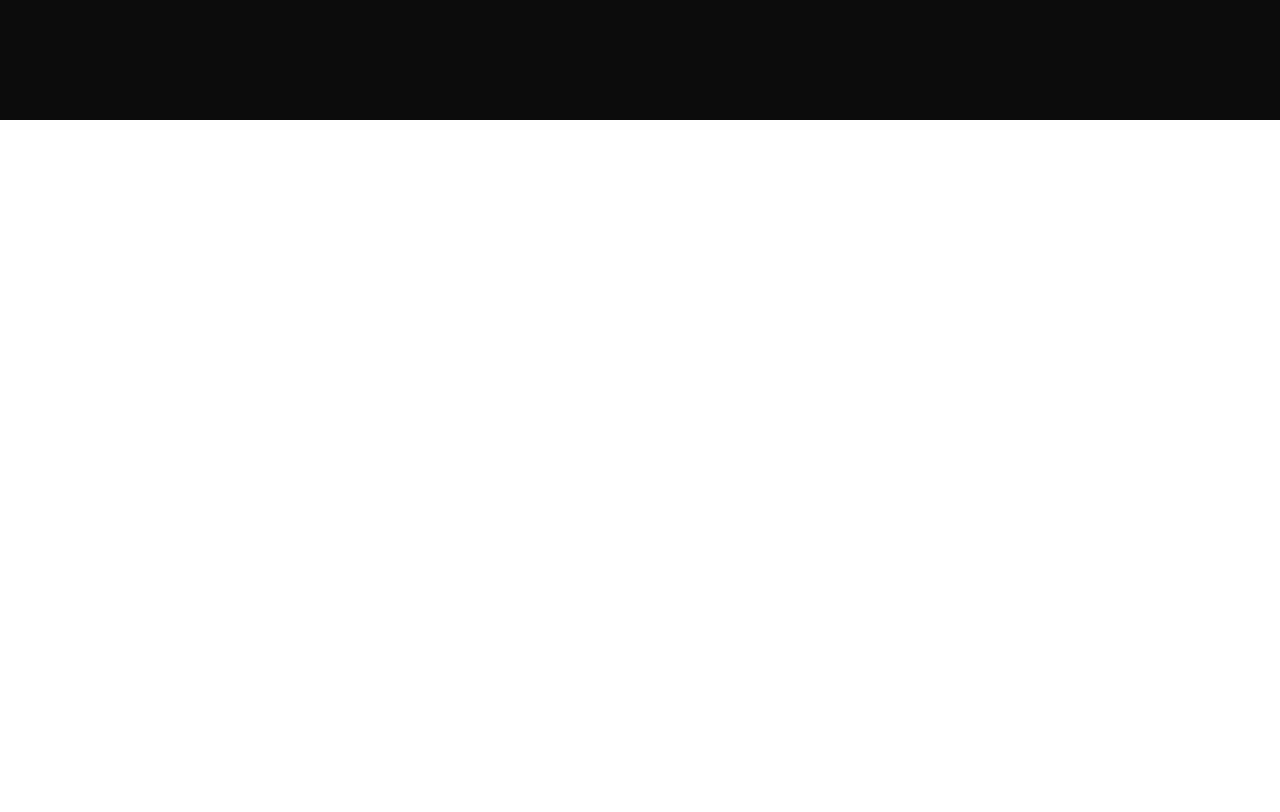
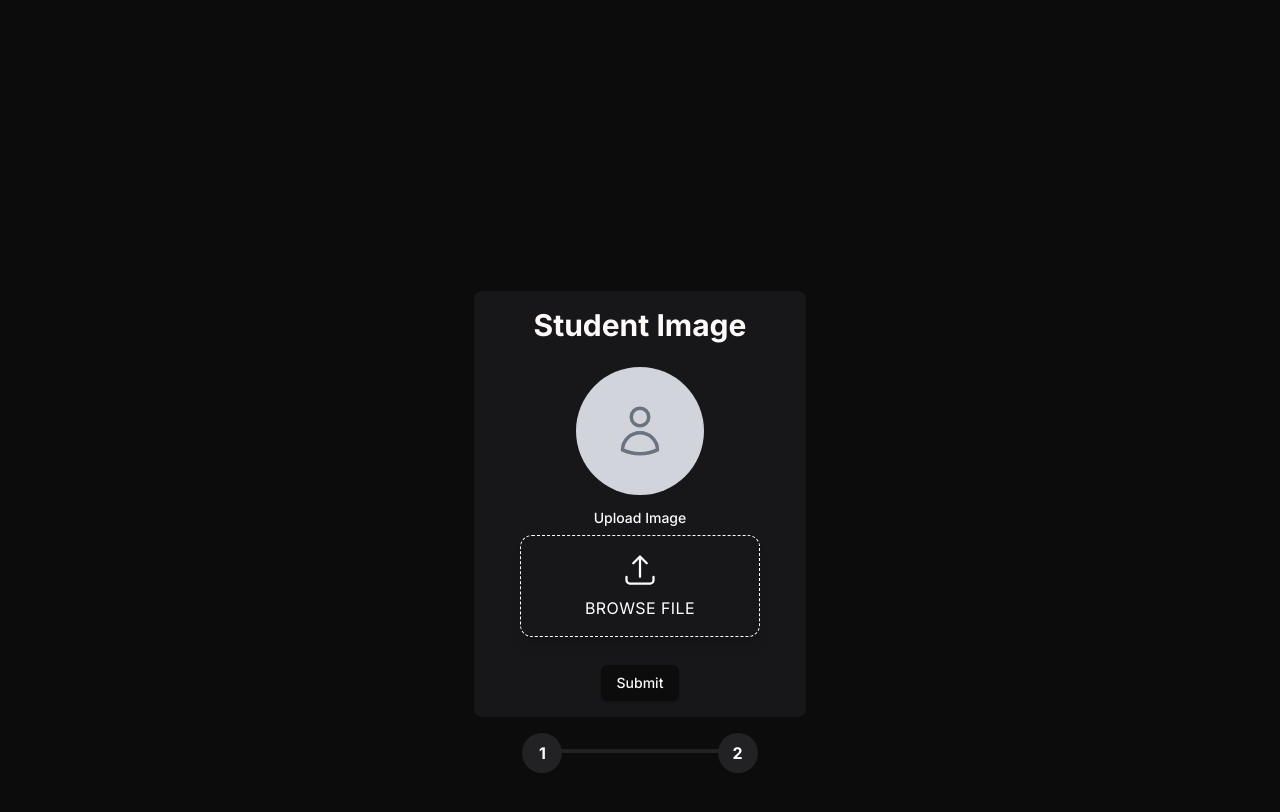
Before and after one commit to Cyber-Square-Pro/cs-learn-track, a Next.js app: page /uploadImg in a window 1280 px wide. Shown: the part 680-1492 px from the top of the page. Before the commit the page ends 800 px from the top, so only its background shows below. Built offline with nearby package versions, Linux system fonts and the light colour scheme.

Commit message:
refactor addStudent and uploadImage pages; implement routing and local storage for student data; Changed the layout structure;

```diff
--- a/app/(addStudent)/addStudent/page.tsx
+++ b/app/(addStudent)/addStudent/page.tsx
@@ -7,6 +7,8 @@
 import { cn } from "@/lib/utils";
 import { Check, ChevronsUpDown } from "lucide-react";
 import Link from "next/link";
+import { useNavigate } from "react-router-dom";
+
 import {
   Popover,
   PopoverContent,
@@ -52,12 +54,15 @@
   }),
 });
 
-const addstudentPage = () => {
+const AddStudentPage = () => {
   const form = useForm<z.infer<typeof formSchema>>({
     resolver: zodResolver(formSchema),
   });
+  const navigate = useNavigate(); // Updated line
   function onSubmit(values: z.infer<typeof formSchema>) {
     console.log(values);
+    localStorage.setItem("studentData", JSON.stringify(values)); // Added line
+    navigate("/uploadImg"); // Updated line
   }
   return (
     <div className="bg-[#0C0C0C] container-lg min-h-screen text-[#FFFAFA] flex tems-center justify-center">
@@ -284,4 +289,4 @@
   );
 };
 
-export default addstudentPage;
+export default AddStudentPage;
--- a/app/(addStudent)/uploadImg/page.tsx
+++ b/app/(addStudent)/uploadImg/page.tsx
@@ -1,5 +1,5 @@
 "use client";
-import React, { useState } from "react";
+import React, { useEffect, useState } from "react";
 import { zodResolver } from "@hookform/resolvers/zod";
 import { useForm } from "react-hook-form";
 import { z } from "zod";
@@ -21,14 +21,36 @@
   }),
 });
 
-const UploadImagePage = () => {
+const UploadImagePage: React.FC = () => {
+  const [studentData, setStudentData] = useState(null);
   const [imagePreview, setImagePreview] = useState<string | null>(null);
   const form = useForm<z.infer<typeof formSchema>>({
     resolver: zodResolver(formSchema),
   });
 
+  useEffect(() => {
+    const data = localStorage.getItem("studentData");
+    if (data) {
+      setStudentData(JSON.parse(data));
+    }
+  }, []);
+
   function onSubmit(values: z.infer<typeof formSchema>) {
     console.log(values);
+    if (studentData) {
+      const formData = new Map();
+      formData.set("firstName", studentData.firstName);
+      formData.set("secondName", studentData.secondName);
+      formData.set("grade", studentData.grade);
+      formData.set("section", studentData.section);
+      formData.set("email", studentData.email);
+      formData.set("phone", studentData.phone);
+      formData.set("gender", studentData.gender);
+      formData.set("image", values.image);
+      console.log(formData);
+      console.log(studentData.gender);
+      console.log(formData.get("firstName"));
+    }
   }
 
   function handleImageChange(event: React.ChangeEvent<HTMLInputElement>) {
--- a/app/layout.tsx
+++ b/app/layout.tsx
@@ -1,22 +1,28 @@
-import './globals.css'
-import type { Metadata } from 'next'
-import { Inter } from 'next/font/google'
+"use client";
+import "./globals.css";
+import { Inter } from "next/font/google";
+import { BrowserRouter as Router, Route, Routes } from "react-router-dom";
+import AddStudentPage from "./(addStudent)/addStudent/page";
+import UploadImagePage from "./(addStudent)/uploadImg/page";
 
-const inter = Inter({ subsets: ['latin'] })
-
-export const metadata: Metadata = {
-  title: 'Create Next App',
-  description: 'Generated by create next app',
-}
+const inter = Inter({ subsets: ["latin"] });
 
 export default function RootLayout({
   children,
 }: {
-  children: React.ReactNode
+  children: React.ReactNode;
 }) {
   return (
     <html lang="en">
-      <body className={inter.className}>{children}</body>
+      <body className={inter.className}>
+        <Router>
+          <Routes>
+            <Route path="/uploadImg" element={<UploadImagePage />} />
+            <Route path="/addStudent" element={<AddStudentPage />} />
+          </Routes>
+          {children}
+        </Router>
+      </body>
     </html>
-  )
+  );
 }
--- a/package.json
+++ b/package.json
@@ -30,6 +30,7 @@
     "react-dom": "18.3.1",
     "react-hook-form": "^7.54.1",
     "react-hooks": "^1.0.1",
+    "react-router-dom": "^7.0.2",
     "tailwind-merge": "^2.5.5",
     "tailwindcss": "3.4.14",
     "tailwindcss-animate": "^1.0.7",
```
Also changed, not shown: 1 other file (tests, documents, lock files or other folders).
